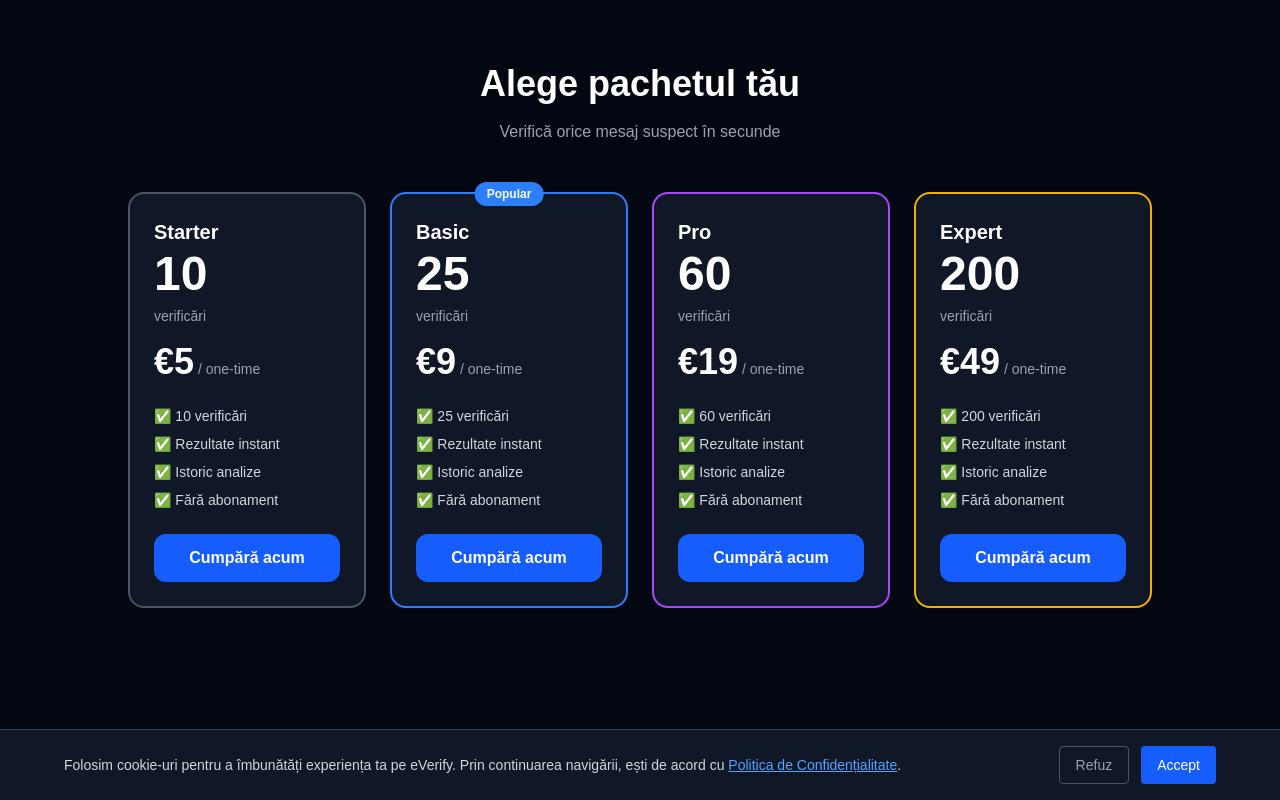
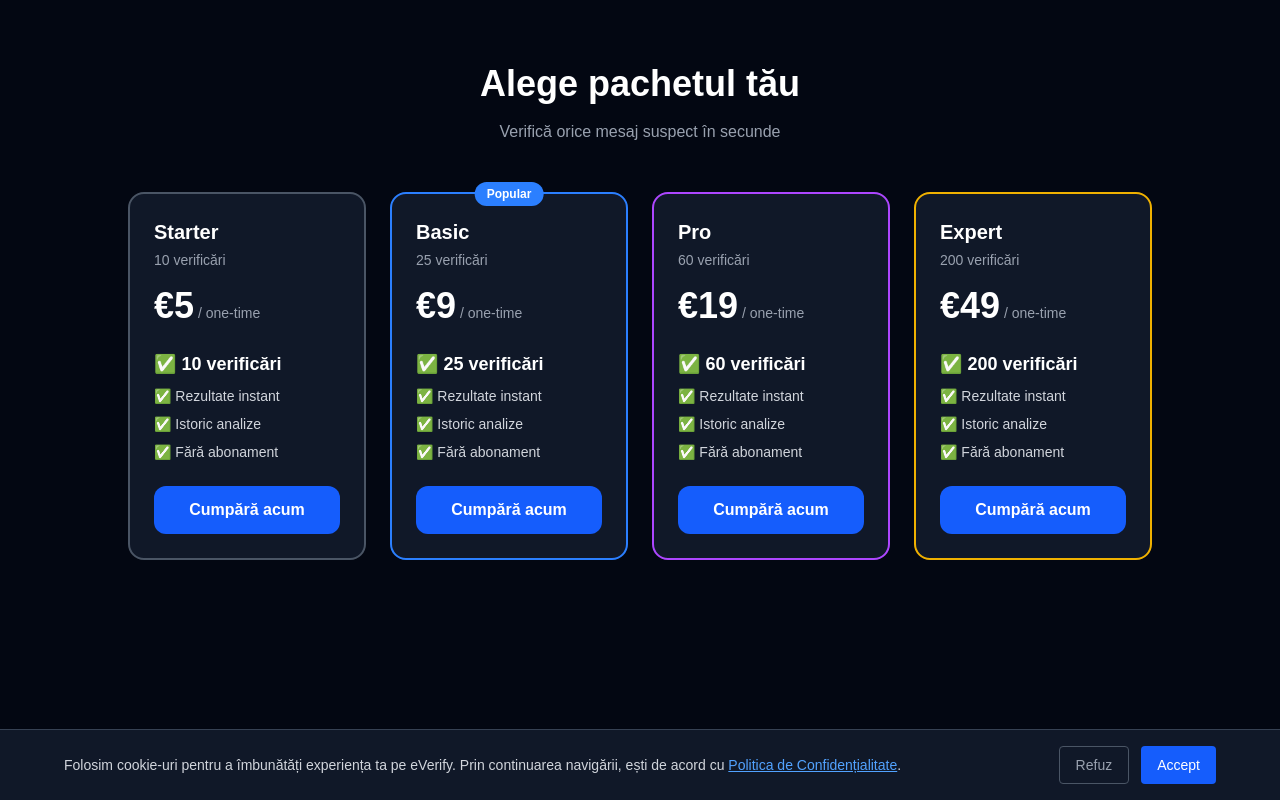
Before and after one commit to everifyro/everify, a Next.js app: page /pricing in a window 1280 px wide. Built offline with nearby package versions, Linux system fonts and the light colour scheme.

Commit message:
Update page.tsx

```diff
--- a/app/pricing/page.tsx
+++ b/app/pricing/page.tsx
@@ -89,14 +89,13 @@ export default function PricingPage() {
                 </span>
               )}
               <h2 className="text-xl font-bold mb-1">{pkg.name}</h2>
-              <p className="text-5xl font-black text-white mb-2">{pkg.credits}</p>
-<p className="text-gray-400 text-sm mb-4">verificări</p>
+              <p className="text-gray-400 text-sm mb-4">{pkg.description}</p>
               <p className="text-4xl font-bold mb-6">
                 €{pkg.price}
                 <span className="text-sm text-gray-400 font-normal"> / one-time</span>
               </p>
               <ul className="text-sm text-gray-300 mb-6 space-y-2 flex-1">
-                <li>✅ {pkg.credits} verificări</li>
+                <li className="text-lg font-bold text-white">✅ {pkg.credits} verificări</li>
                 <li>✅ Rezultate instant</li>
                 <li>✅ Istoric analize</li>
                 <li>✅ Fără abonament</li>
```
